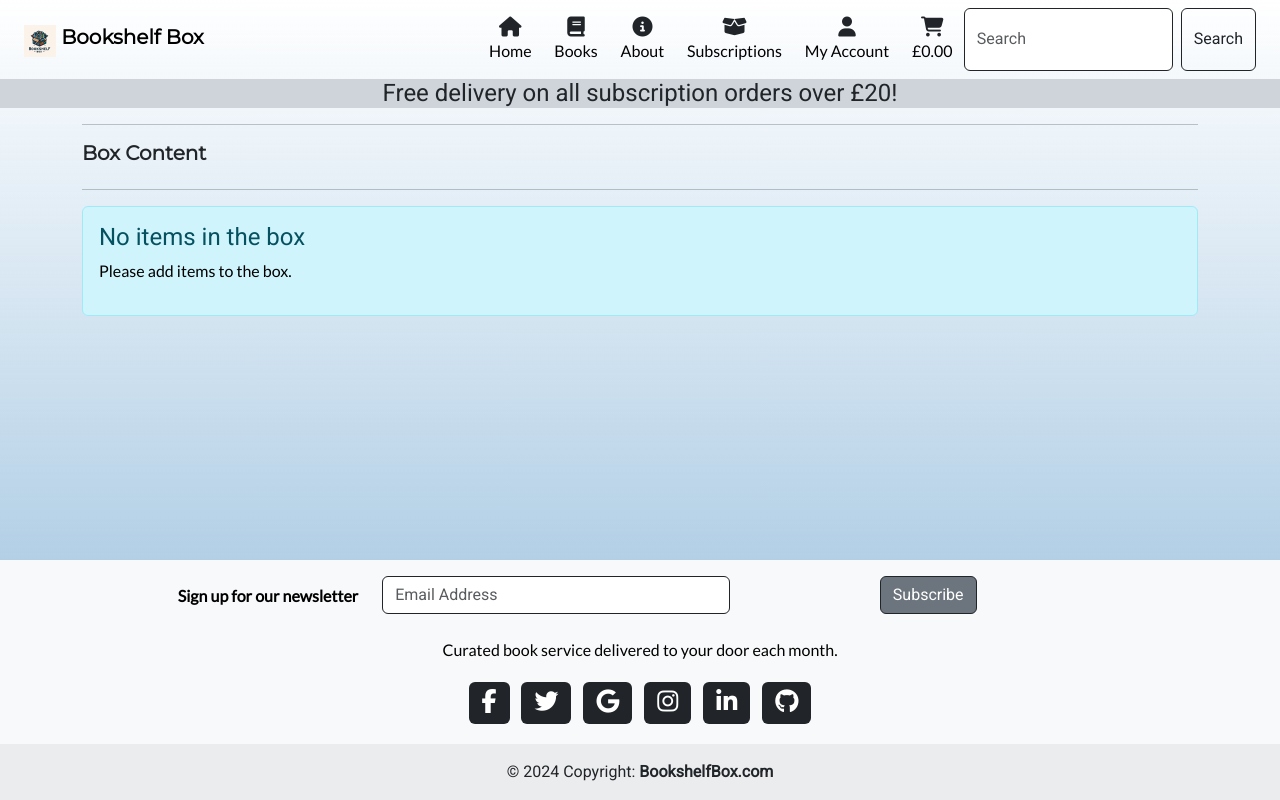
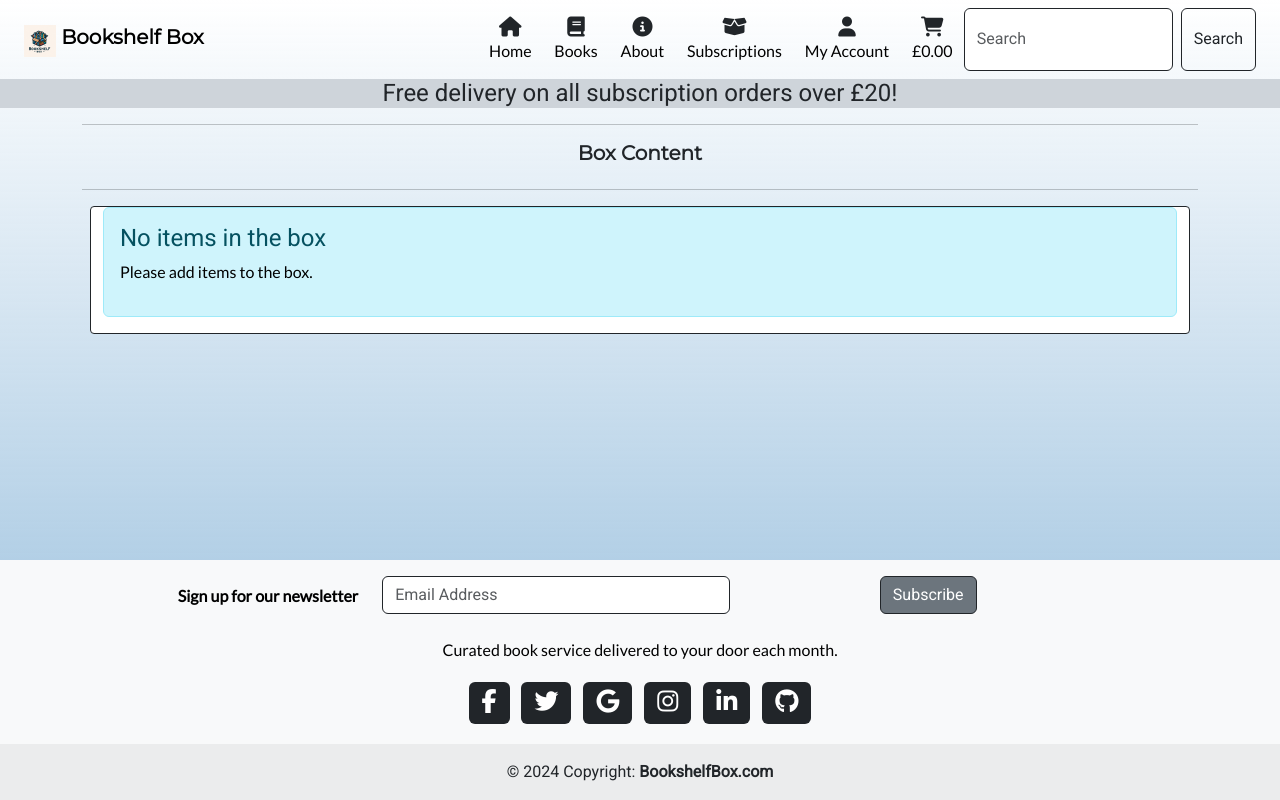
Before and after one commit to JusJae/ci-ms4-bookshelf-box, a Django app: page /boxes/ in a window 1280 px wide. Run offline with Django 3.2, Linux system fonts and the light colour scheme; data that the repository does not hold is empty; some libraries are stand-ins or nearby versions.

Commit message:
feat: update box content table styling

```diff
--- a/boxes/templates/boxes/box.html
+++ b/boxes/templates/boxes/box.html
@@ -6,36 +6,36 @@
     <main>
         <div class="container mb-2">
             <div class="row">
-                <div class="col">
+                <div class="col text-center">
                     <hr>
                     <h2 class="logo-font mb-4">Box Content</h2>
                     <hr>
                 </div>
             </div>
-            <div class="row">
-                <div class="col ">
+            <div class="row mx-2">
+                <div class="border box-table rounded bg-white table-responsive">
                     {% if box_items %}
-                        <table class="table table-responsive table-bordered rounded-3">
+                        <table class="rounded-3">
                             <thead class="text-center align-middle">
                                 <tr>
-                                    <th scope="col">Subscription Option</th>
+                                    <th class="p-2" scope="col">Subscription Option</th>
                                     <th scope="col">Selected Books</th>
                                     <th scope="col">Price</th>
                                 </tr>
                             </thead>
-                            <tbody class="align-middle">
+                            <tbody class=" table-group-divider align-middle">
                                 {% for item in box_items %}
                                 <tr>
                                     <td>{{ item.subscription.subscription_option }}</td>
-                                    <td>
+                                    <td class="border-left">
                                         {% for book in item.selected_books %}
-                                            <div class="d-flex align-items-center">
+                                            <div class="d-flex align-items-center p-2">
                                                 <img src="{{ book.image_url }}" alt="{{ book.title }}" style="width: 50px; height: auto; margin-right: 10px;">
                                                 {{ book.title }}
                                             </div>
                                         {% endfor %}
                                     </td>
-                                    <td>£{{ item.subscription.calculated_price }}</td>
+                                    <td class="border-left">£{{ item.subscription.calculated_price }}</td>
                                 </tr>
                                 {% empty %}
                                 <tr>
--- a/static/css/base.css
+++ b/static/css/base.css
@@ -176,9 +176,14 @@ p {
 }
 
 .box-table {
-    border: 1px solid var(--bs-dark);
+    border: 1px solid var(--bs-dark)!important;
     border-radius: 0.25rem !important;
 
+}
+
+.border-left {
+    border-left: 1px solid var(--bs-dark)!important;
+    padding-left: .35rem;
 }
 
 /* Responsive styling for smaller devices */
```
